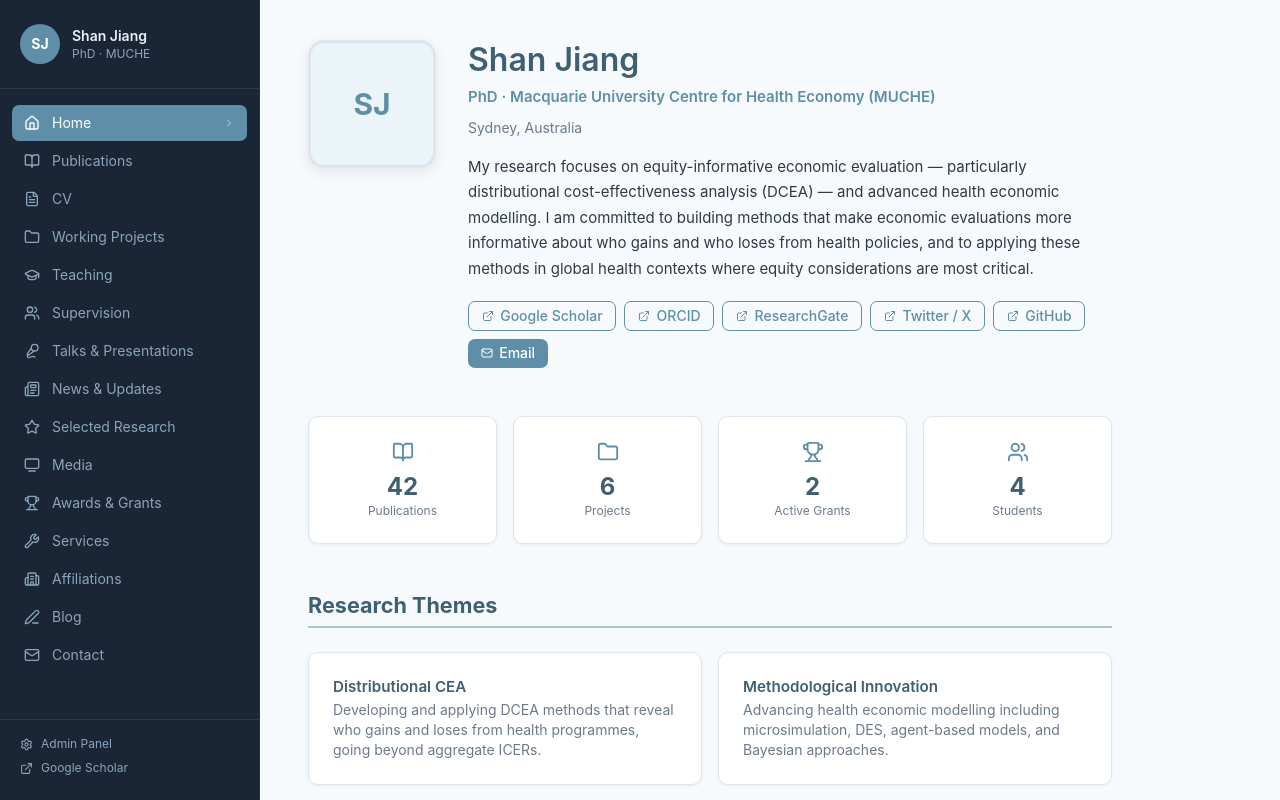
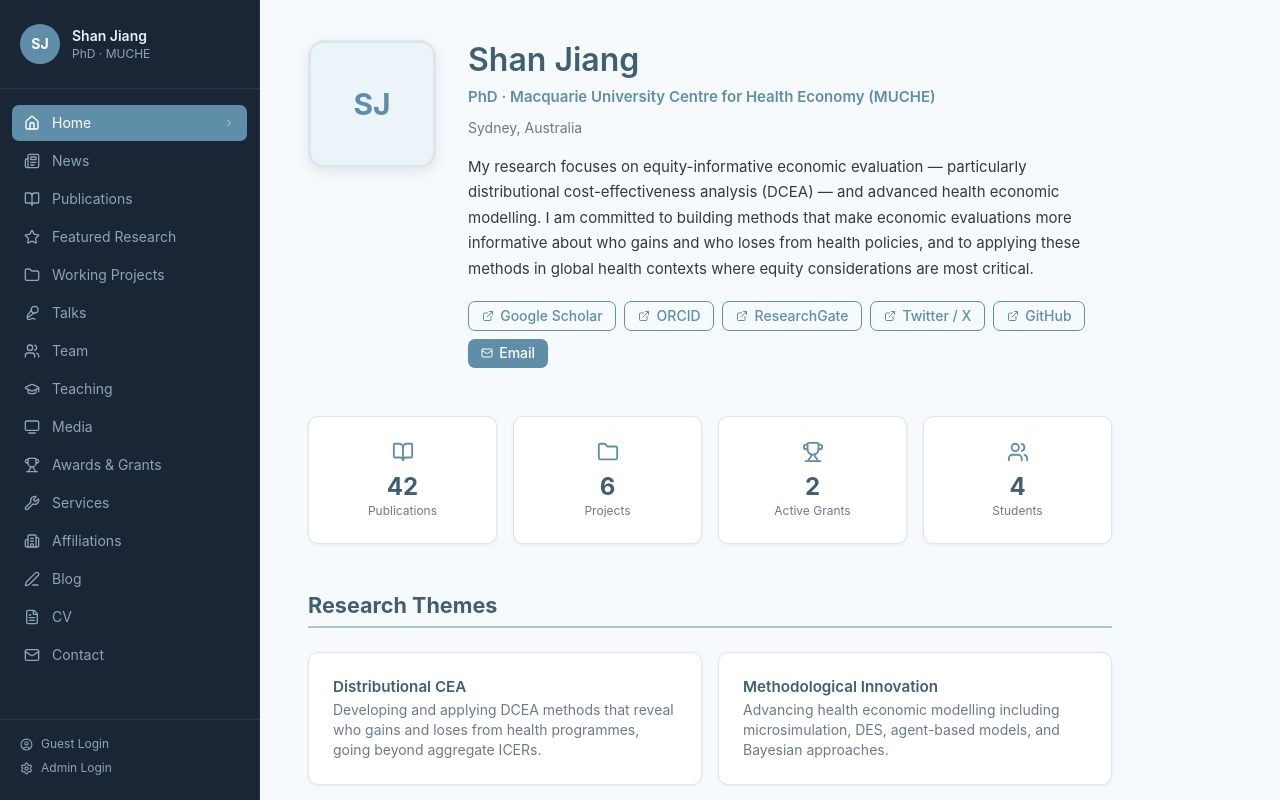
Before and after one commit to mingshanlzh/mingshanlzh.github.io, a Next.js app in the folder shan-website/: page / in a window 1280 px wide. Shown: the top 800 px of the page. Built offline with nearby package versions, Linux system fonts and the light colour scheme.

Commit message:
Update Sidebar: new nav order, labels, guest login, admin login

```diff
--- a/shan-website/app/components/Sidebar.tsx
+++ b/shan-website/app/components/Sidebar.tsx
@@ -5,31 +5,28 @@ import { useState, useRef, useEffect } from "react";
 import {
   Home, BookOpen, FileText, Folder, GraduationCap, Users,
   Mic2, Newspaper, Star, Tv2, Trophy, Wrench, Building2,
-  PenLine, Mail, ChevronRight, Menu, X, Settings, ExternalLink
+  PenLine, Mail, ChevronRight, Menu, X, Settings, UserCircle
 } from "lucide-react";
 import { useAdmin } from "@/app/lib/AdminContext";
 
 const navItems = [
-  { label: "Home",                  href: "/",               icon: Home },
-  { label: "Publications",          href: "/publications",   icon: BookOpen },
-  { label: "CV",                    href: "/cv",             icon: FileText },
-  { label: "Working Projects",      href: "/projects",       icon: Folder },
-  { label: "Teaching",              href: "/teaching",       icon: GraduationCap },
-  { label: "Supervision",           href: "/supervision",    icon: Users },
-  { label: "Talks & Presentations", href: "/talks",          icon: Mic2 },
-  { label: "News & Updates",        href: "/news",           icon: Newspaper },
-  { label: "Selected Research",     href: "/research",       icon: Star },
-  { label: "Media",                 href: "/media",          icon: Tv2 },
-  { label: "Awards & Grants",       href: "/awards",         icon: Trophy },
-  { label: "Services",              href: "/services",       icon: Wrench },
-  { label: "Affiliations",          href: "/affiliations",   icon: Building2 },
-  { label: "Blog",                  href: "/blog",           icon: PenLine },
-  { label: "Contact",               href: "/contact",        icon: Mail },
+  { label: "Home",             href: "/",              icon: Home },
+  { label: "News",             href: "/news",           icon: Newspaper },
+  { label: "Publications",     href: "/publications",   icon: BookOpen },
+  { label: "Featured Research",href: "/research",       icon: Star },
+  { label: "Working Projects", href: "/projects",       icon: Folder },
+  { label: "Talks",            href: "/talks",          icon: Mic2 },
+  { label: "Team",             href: "/supervision",    icon: Users },
+  { label: "Teaching",         href: "/teaching",       icon: GraduationCap },
+  { label: "Media",            href: "/media",          icon: Tv2 },
+  { label: "Awards & Grants",  href: "/awards",         icon: Trophy },
+  { label: "Services",         href: "/services",       icon: Wrench },
+  { label: "Affiliations",     href: "/affiliations",   icon: Building2 },
+  { label: "Blog",             href: "/blog",           icon: PenLine },
+  { label: "CV",               href: "/cv",             icon: FileText },
+  { label: "Contact",          href: "/contact",        icon: Mail },
 ];
 
-// NavList is defined at module level so React never remounts it —
-// this is the key fix that prevents the sidebar from scrolling to the top
-// on every navigation.
 function NavList({
   pathname,
   onLinkClick,
@@ -41,7 +38,6 @@ function NavList({
 }) {
   const navRef = useRef<HTMLDivElement>(null);
 
-  // Persist scroll position in sessionStorage so it survives soft navigations
   useEffect(() => {
     const stored = sessionStorage.getItem("sidebar-scroll");
     if (stored && navRef.current) {
@@ -63,10 +59,8 @@ function NavList({
       style={{ overscrollBehavior: "contain" }}
     >
       {navItems.filter(({ href }) => {
-        // Home is always visible
         if (href === "/") return true;
         const pageId = href.replace("/", "");
-        // If not in visibility map, show by default
         return visiblePages[pageId] !== false;
       }).map(({ label, href, icon: Icon }) => {
         const active =
@@ -75,7 +69,7 @@ function NavList({
           <Link
             key={href}
             href={href}
-            scroll={false}           // ← prevents window from jumping to top
+            scroll={false}
             onClick={onLinkClick}
             className={`nav-item flex items-center gap-3 px-3 py-2 mb-0.5 rounded-lg text-sm transition-all duration-150 ${
               active ? "active" : ""
@@ -97,7 +91,7 @@ function NavList({
 export default function Sidebar() {
   const pathname = usePathname();
   const [open, setOpen] = useState(false);
-  const { pageVisibility } = useAdmin();
+  const { pageVisibility, isGuest, guestUser, guestLogout } = useAdmin();
 
   const profile = (
     <div
@@ -131,25 +125,40 @@ export default function Sidebar() {
       className="px-5 pt-4 border-t"
       style={{ borderColor: "rgba(255,255,255,0.08)" }}
     >
+      {isGuest && guestUser ? (
+        <div className="mb-2">
+          <div className="flex items-center gap-2 text-xs mb-1" style={{ color: "var(--text-on-dark)" }}>
+            <UserCircle size={13} />
+            <span>{guestUser.name}</span>
+          </div>
+          <button
+            onClick={guestLogout}
+            className="text-xs transition-colors"
+            style={{ color: "var(--text-on-dark-muted)", background: "none", border: "none", cursor: "pointer", padding: 0 }}
+          >
+            Sign out (guest)
+          </button>
+        </div>
+      ) : (
+        <Link
+          href="/guest"
+          scroll={false}
+          className="flex items-center gap-2 text-xs transition-colors mb-2"
+          style={{ color: "var(--text-on-dark-muted)" }}
+        >
+          <UserCircle size={13} />
+          Guest Login
+        </Link>
+      )}
       <Link
         href="/admin"
         scroll={false}
-        className="flex items-center gap-2 text-xs transition-colors mb-2"
+        className="flex items-center gap-2 text-xs transition-colors"
         style={{ color: "var(--text-on-dark-muted)" }}
       >
         <Settings size={13} />
-        Admin Panel
+        Admin Login
       </Link>
-      <a
-        href="https://scholar.google.com/citations?user=TeSuUycAAAAJ&hl=en"
-        target="_blank"
-        rel="noopener noreferrer"
-        className="flex items-center gap-2 text-xs transition-colors"
-        style={{ color: "var(--text-on-dark-muted)" }}
-      >
-        <ExternalLink size={13} />
-        Google Scholar
-      </a>
     </div>
   );
 
```
